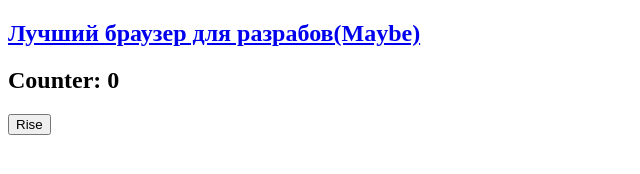
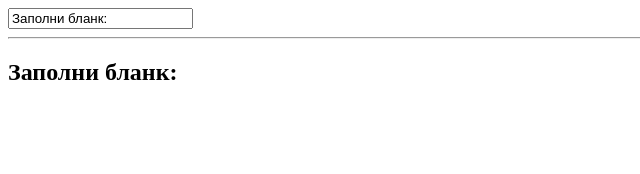
Before and after one commit to bigbea1r/learning_vue.js, a plain HTML site: page index.html in a window 1280 px wide. Shown: the whole page, without its empty margins (0-640 px from the left). Drawn offline with nearby package versions, Linux system fonts and the light colour scheme.

Commit message:
Ten lesson

```diff
--- a/index.html
+++ b/index.html
@@ -9,15 +9,11 @@
 <body>
 
     <div id="app">
-        <h2>
-            <a :href="url">Лучший браузер для разрабов(Maybe)</a>
-        </h2>
-        <h2>
-            Counter: {{ counter}}
-        </h2>
+        <!-- @-это v-on-->
+        <input type="text" v-model.lazy="inputValue">
+        <hr>
 
-        <button @click="counter++">Rise</button>
-
+        <h2>{{ inputValue }}</h2>
     </div>
 
     <script src="https://cdn.jsdelivr.net/npm/vue@2.7.8/dist/vue.js"></script>
@@ -25,20 +21,9 @@
         new Vue({
             el: '#app',
             data: {
-                url: 'http://google.com',
-                counter:0
-            },
-            methods:{
-                handleMouseMove: function (event) {
-                    this.x = event.clientX
-                    this.y = event.clientY
-                },
-                alertValue: function(event) {
-                    alert(event.target.value)
-                }
+             inputValue:'Заполни бланк: '
             }
         })
     </script>
 </body>
 </html>
-<!--vue.js-Key Modifiers-->
```
